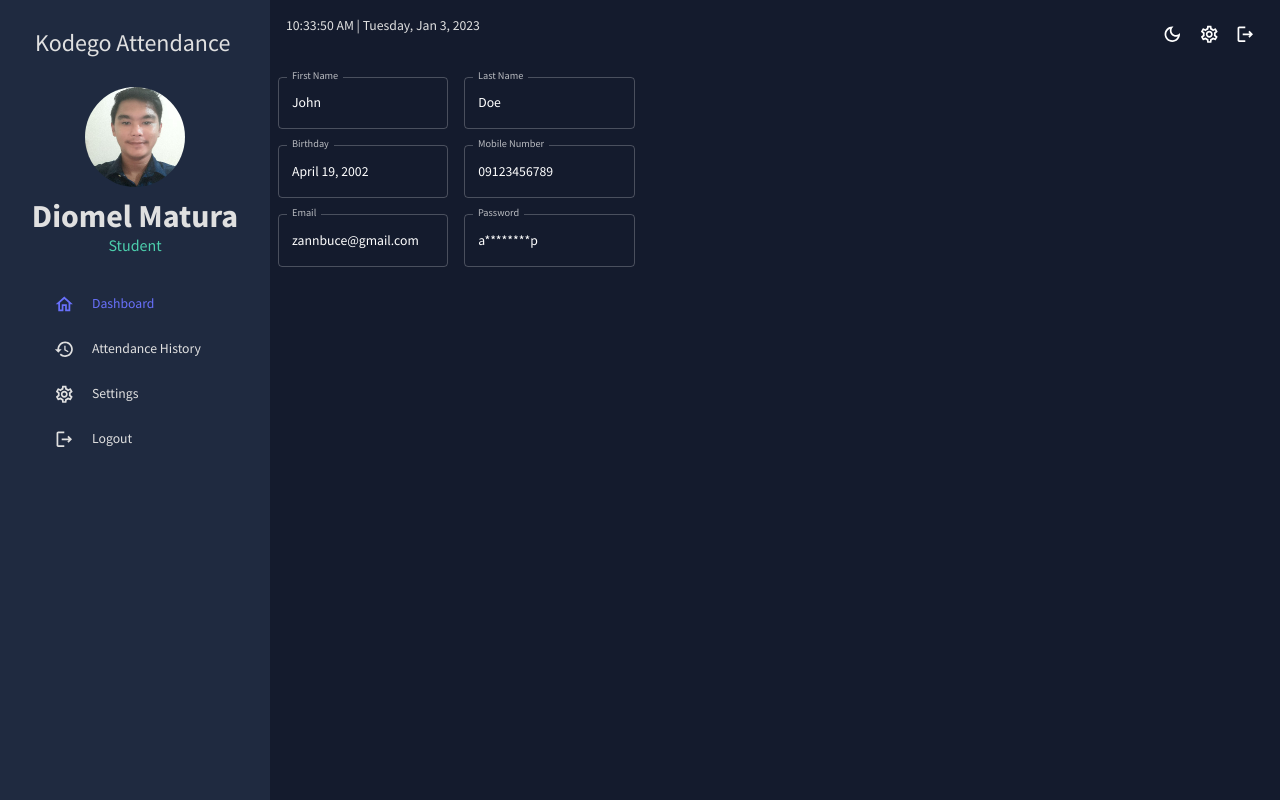
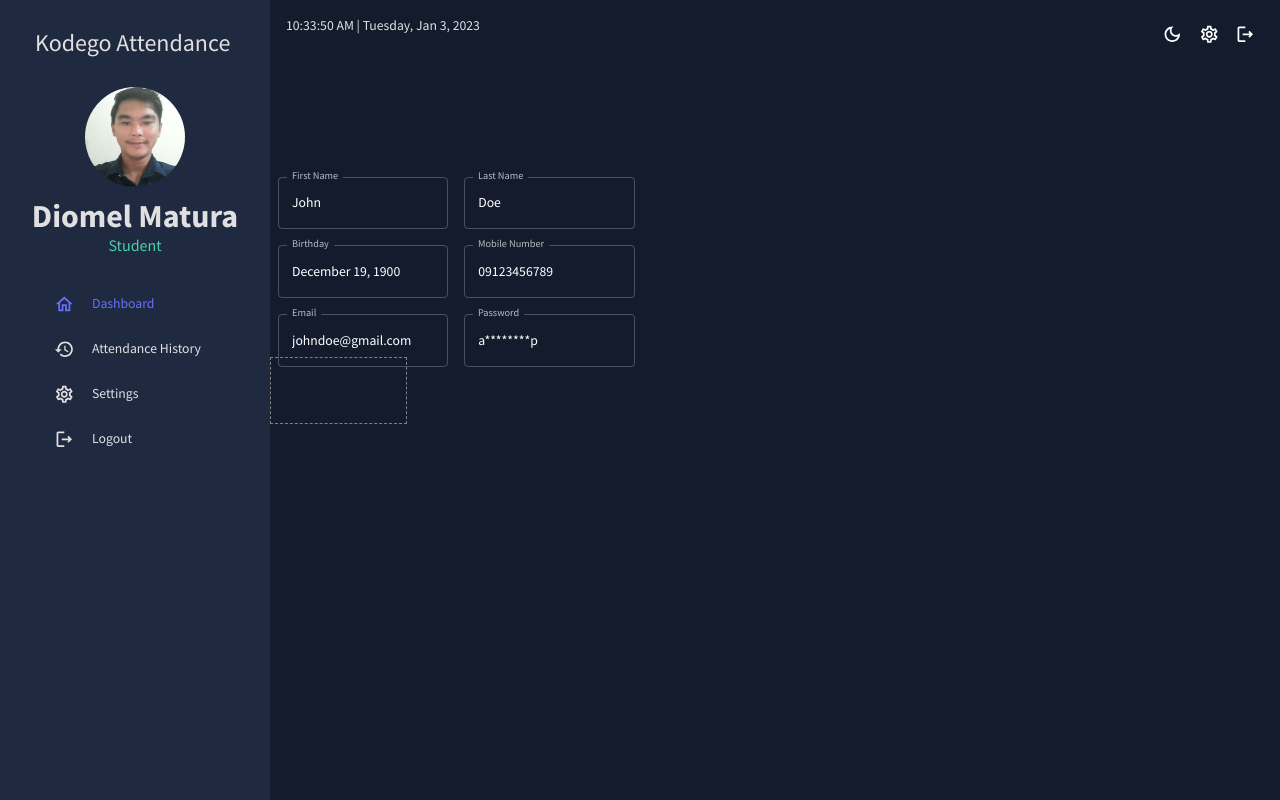
Before and after one commit to PrgDominique/kodegoattendance, a React (Vite) app: page /Settings in a window 1280 px wide. Built offline with nearby package versions, Linux system fonts and the light colour scheme.

Commit message:
Settings update

```diff
--- a/src/views/dashboard/Settings.jsx
+++ b/src/views/dashboard/Settings.jsx
@@ -1,11 +1,11 @@
 import { Typography,useTheme } from "@mui/material";
 import { tokens } from "../../theme";
-import Grid from '@mui/material/Grid';
 import Box from '@mui/material/Box';
 import TextField from '@mui/material/TextField';
+import Button from '@mui/material/Button';
+import Container from '@mui/material/Container';
 
-
-const studentInfo = [  {    firstname: "John",    lastname: "Doe", birthday: "April 19, 2002", mobilenumber: "09123456789", email: "zannbuce@gmail.com", password: "a********p" }];
+const studentInfo = [  {    firstname: "John",    lastname: "Doe", birthday: "December 19, 1900", mobilenumber: "09123456789", email: "johndoe@gmail.com", password: "a********p" }];
 
 const studentName = studentInfo.map((student) => {
   return student.firstname, student.lastname, student.birthday, student.mobilenumber, student.email, student.password
@@ -23,6 +23,20 @@ const Settings = () => {
 <div>
 
     <Box>
+
+
+      <Box sx={{
+      backgroundcolor: 'primary-main',
+      color: 'white',
+      height: '100px',
+      width: '100px',
+      padding: '29px',
+      '&:hover': {
+        backgroundcolor: 'primary.main',
+      },
+    }}
+    />
+
 
 
     <Typography>{studentInfo.map(student => {
@@ -75,6 +89,10 @@ const Settings = () => {
         />
         </div>
 
+        <Box component="span" sx={{ p: 3, border: '1px dashed grey' }}>
+      <Button>Test Button</Button>
+        </Box>
+
         </Box>
         </div>
 
```
